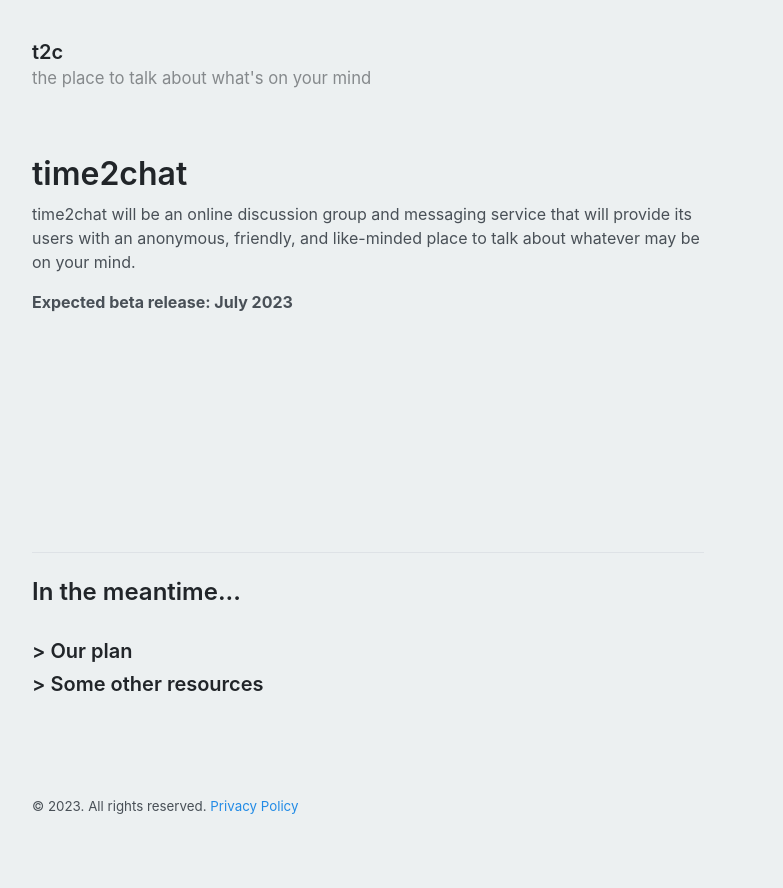
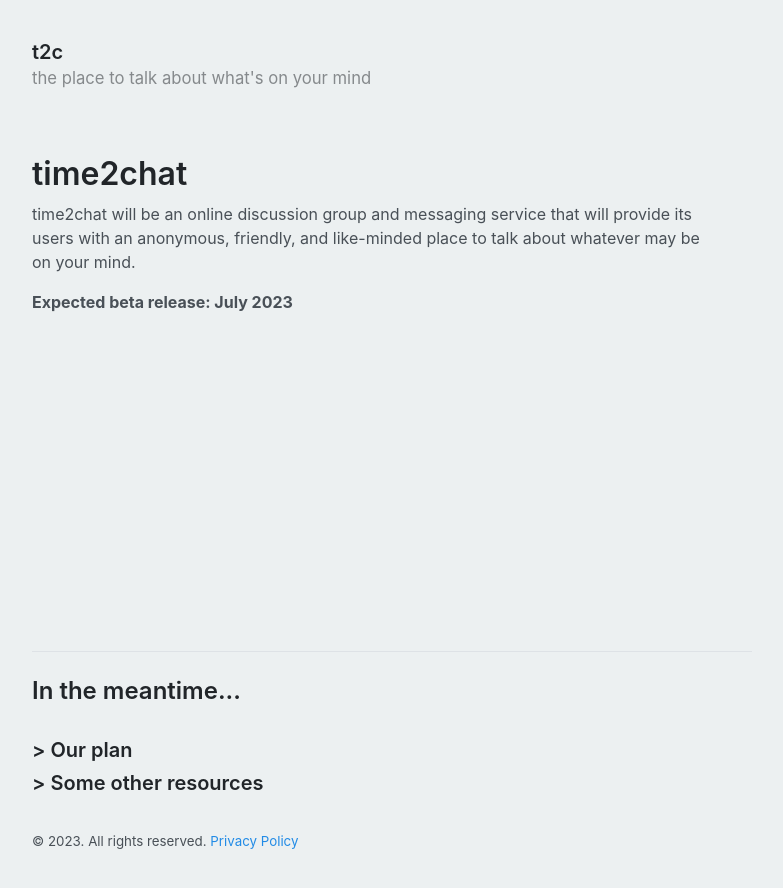
Before and after one commit to KRoperUK/time2chat, a Jekyll site: the page built from index.html, in a window 1280 px wide. Shown: the top 888 px of the page, without its empty margins (272-1055 px from the left). Built offline with Jekyll 4.4.1, drawn with Linux system fonts in a browser that asks for light colours; the list of posts is cut into pages by our own code.

Commit message:
Fixed footer

```diff
--- a/_config.yml
+++ b/_config.yml
@@ -26,6 +26,8 @@
   sass_dir: _sass
   style: :compressed
 
+meantime: true
+
 # Options
 
 # Replace this value and uncomment to enable Google Analytics tracking
--- a/_includes/footer.html
+++ b/_includes/footer.html
@@ -1,4 +1,28 @@
+
 <footer class="footer">
+    <hr>
+    {% if site.meantime %}
+    <h2>In the meantime...</h2>
+    <br>
+
+    <div class="posts">
+      {% for post in site.posts %}
+      <!-- <article class="post"> -->
+        <h3 class="post-title">
+          <a href="{{ post.url | relative_url }}">
+            > {{ post.title }}
+          </a>
+        </h3>
+
+        <!-- <time datetime="{{ post.date | date_to_xmlschema }}" class="post-date">{{ post.date | date_to_string }}</time> -->
+
+        <!-- {{ post.content }} -->
+      <!-- </article> -->
+      {% endfor %}
+    </div>
+    <br>
+    {% endif %}
+
     <small>
         &copy; <time datetime="{{ site.time | date_to_xmlschema }}">{{ site.time | date: '%Y' }}</time>. All rights reserved.
         <a href="/privacy" style="text-decoration: none;">Privacy Policy</a>
--- a/_sass/_layout.scss
+++ b/_sass/_layout.scss
@@ -11,6 +11,10 @@
 }
 
 footer {
+  bottom: 0;
+  width: 100%;
+  max-width: 45rem;
+  position: absolute;
   margin-top: var(--spacer-3);
   margin-bottom: var(--spacer-3);
 }
--- a/index.html
+++ b/index.html
@@ -11,28 +11,7 @@
 <p><strong>Expected beta release: July 2023</strong></p>
 </div>
 
-<div style="height: 22vh;">
-</div>
-<hr>
 
-<h2>In the meantime...</h2>
-<br>
-
-<div class="posts">
-  {% for post in site.posts %}
-  <!-- <article class="post"> -->
-    <h3 class="post-title">
-      <a href="{{ post.url | relative_url }}">
-        > {{ post.title }}
-      </a>
-    </h3>
-
-    <!-- <time datetime="{{ post.date | date_to_xmlschema }}" class="post-date">{{ post.date | date_to_string }}</time> -->
-
-    <!-- {{ post.content }} -->
-  <!-- </article> -->
-  {% endfor %}
-</div>
 
 <div class="pagination">
   {% if posts.length  %}
```
